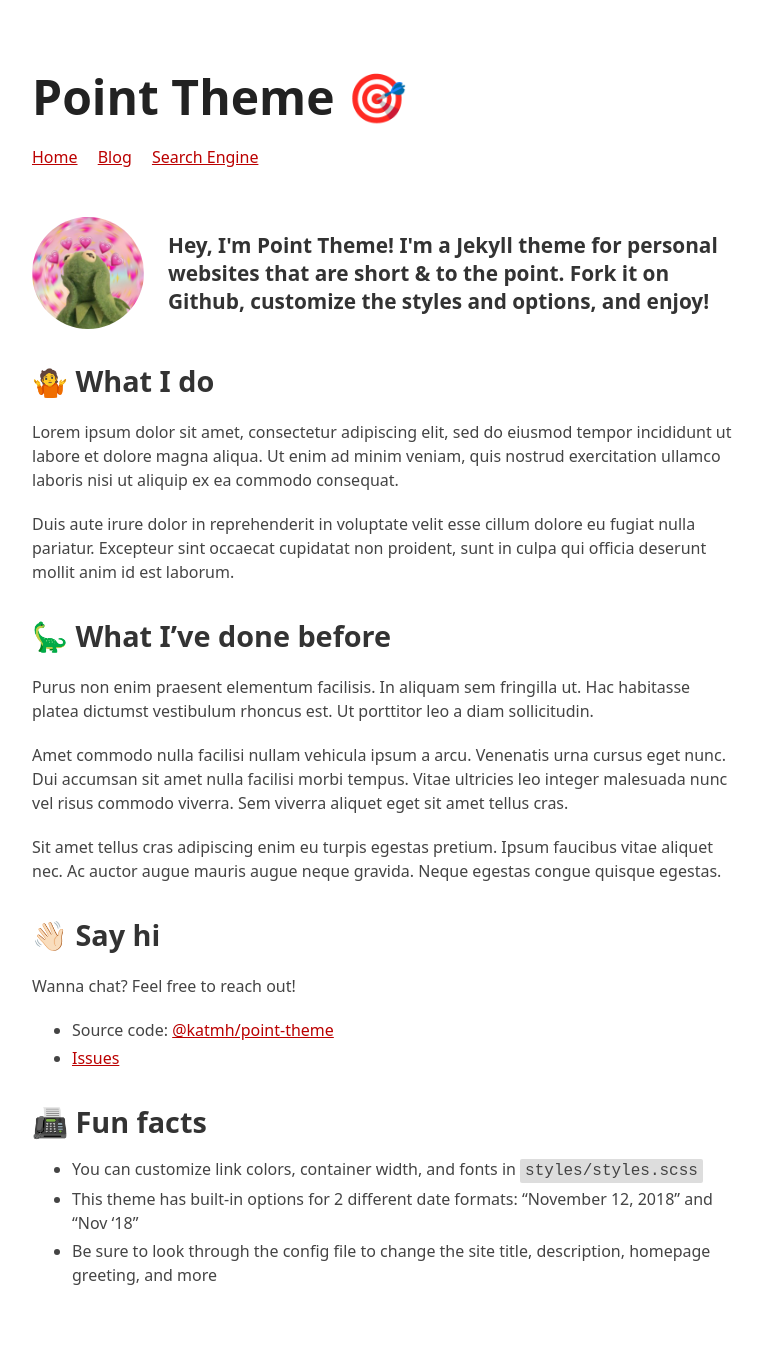
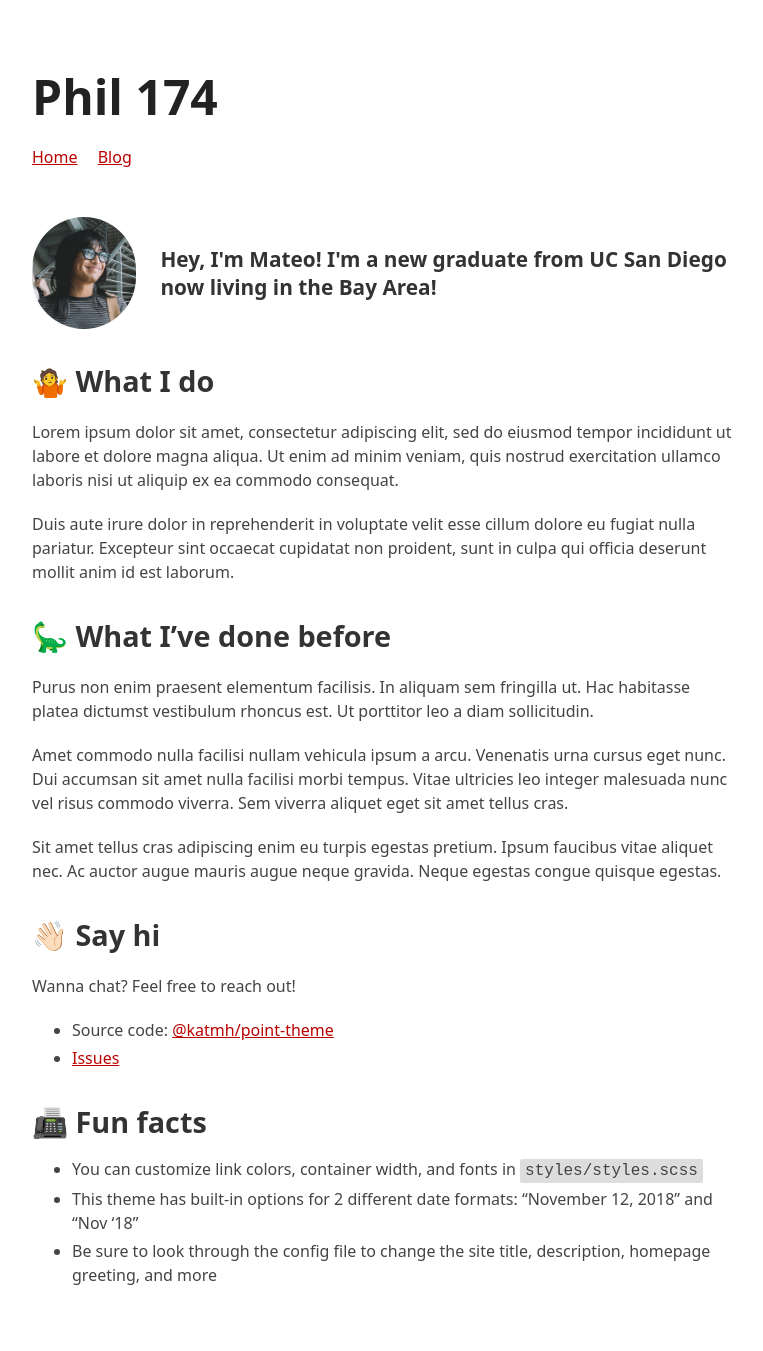
Before and after one commit to katmh/point-theme, a Jekyll site: the page built from index.md, in a window 1280 px wide. Shown: the whole page, without its empty margins (258-1021 px from the left). Built offline with Jekyll 4.4.1, drawn with Linux system fonts in a browser that asks for light colours; our own code applies the rules of GitHub Pages for plain Markdown files.

Commit message:
changed the title

```diff
--- a/Gemfile
+++ b/Gemfile
@@ -1,2 +1,3 @@
 source "https://rubygems.org"
 gem 'github-pages'
+gem "webrick", "~> 1.8"
--- a/_config.yml
+++ b/_config.yml
@@ -8,8 +8,8 @@
 url: https://point-theme.netlify.app
 
 # for header and meta tags
-title: Point Theme 🎯
-description: description for search engines and social media cards
+title: Phil 174
+description: My personal website
 
 # set external to true if linking outside your website
 # for internal, make sure to include preceding slash
@@ -20,14 +20,14 @@ nav-links:
   - name: Blog
     url: /blog
     external: false
-  - name: Search Engine
-    url: https://duckduckgo.com
-    external: true
+  # - name: Search Engine
+  #   url: https://duckduckgo.com
+  #   external: true
 
 # for the homepage image + big text next to it
 greeting_image: /assets/me.jpg
 # 100-200 characters recommended
-greeting_text: Hey, I'm Point Theme! I'm a Jekyll theme for personal websites that are short & to the point. Fork it on Github, customize the styles and options, and enjoy!
+greeting_text: Hey, I'm Mateo! I'm a new graduate from UC San Diego now living in the Bay Area!
 
 # show blog post excerpts on blog page
 show_excerpts: false
```
Also changed, not shown: Gemfile.lock (added), assets/me.jpg.
